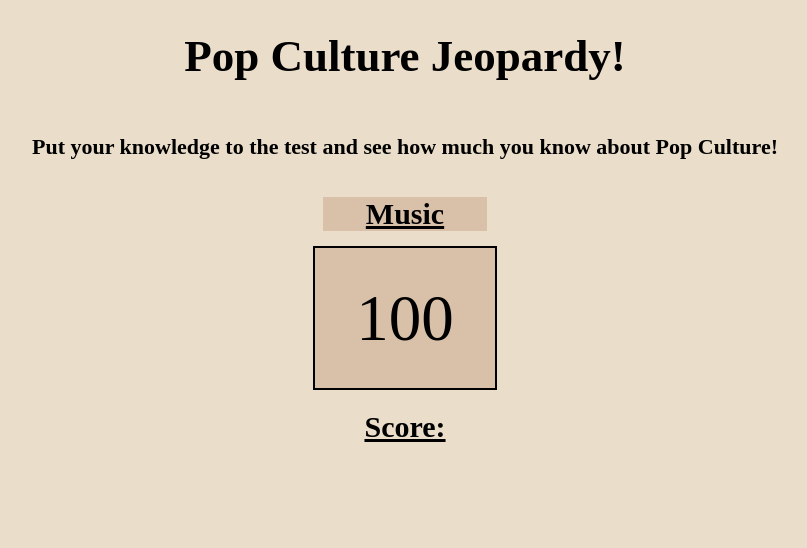
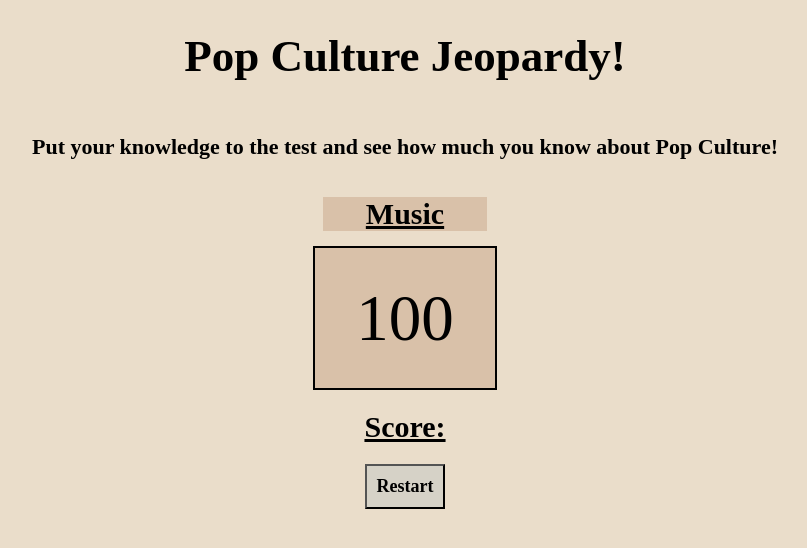
Before and after one commit to ilyneortega/JS-Milestone-Project, a plain HTML site: page index.html in a window 1280 px wide. Shown: the whole page, without its empty margins (235-1042 px from the left). Drawn offline with Linux system fonts and the light colour scheme.

Commit message:
add restart button

```diff
--- a/index.html
+++ b/index.html
@@ -20,6 +20,6 @@
 
   <h2>Score:<span id="score"></span></h2>
 
-
+  <button class="restart">Restart</button>
 </body>
 </html>
--- a/style.css
+++ b/style.css
@@ -105,3 +105,12 @@ h2 {
 .wrong-answer {
     background-color: rgb(171, 113, 121) ;
 }
+
+.restart {
+    font-family: 'Papyrus';
+    padding: 10px;
+    margin: 5px;
+    font-size: large;
+    background-color: rgb(214, 210, 199);
+    font-weight: 900;
+}
```
Also changed, not shown: 1 other file.
